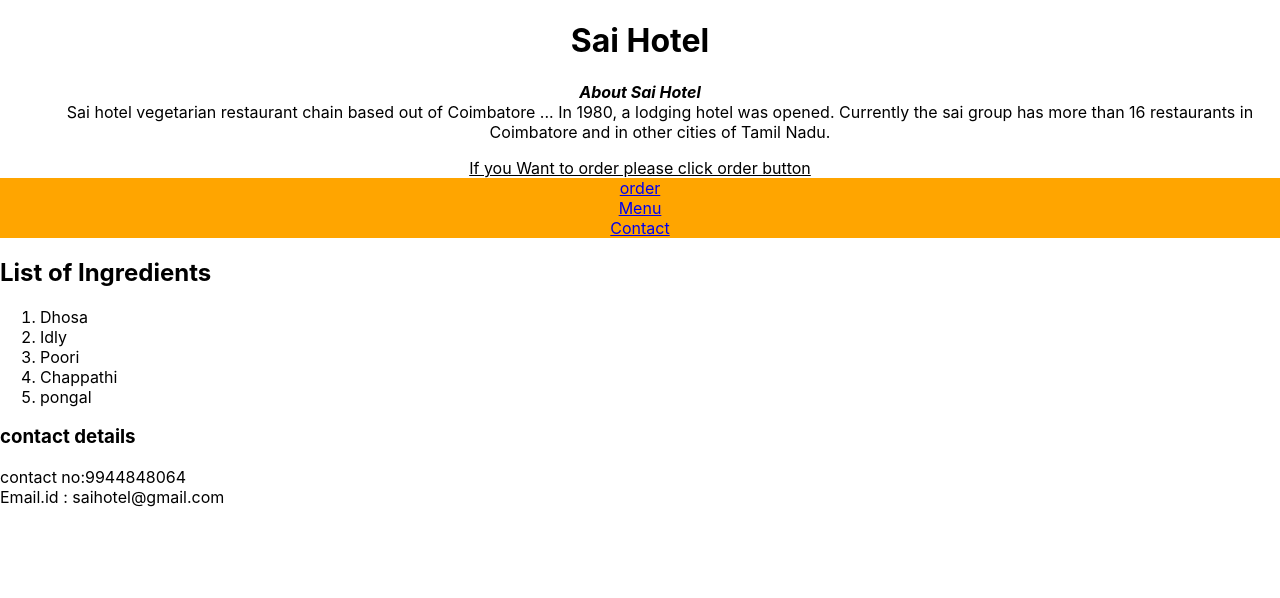
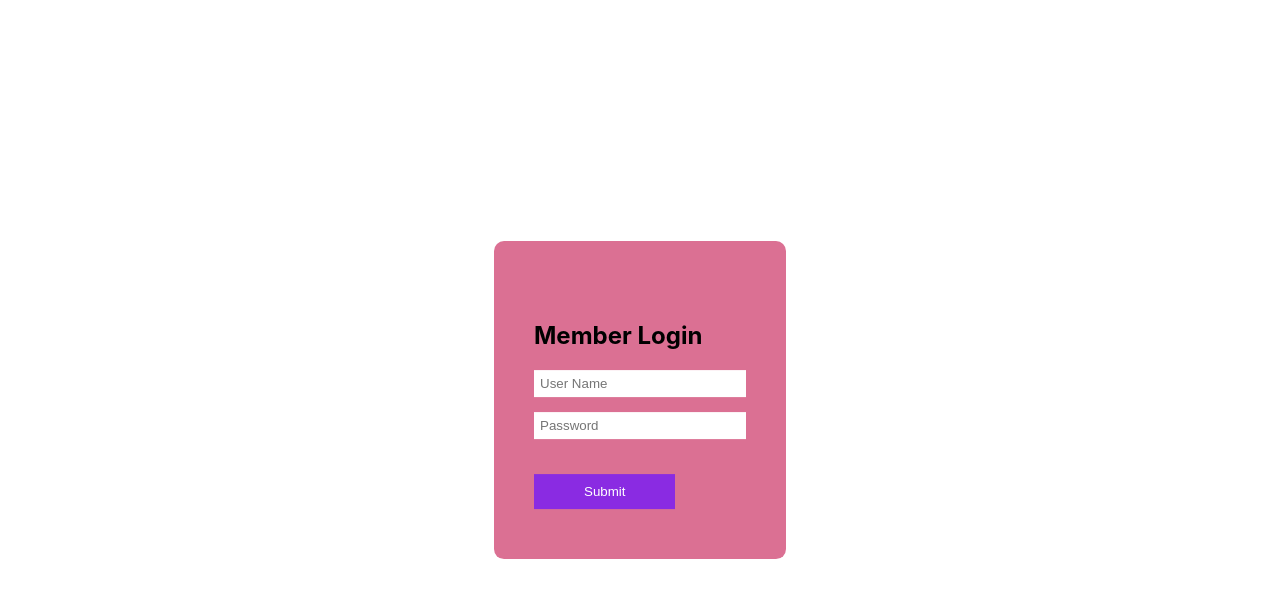
Before and after one commit to Keerthanabas/welcome-react, a React (Create React App) app: page / in a window 1280 px wide. Shown: the top 598 px of the page. Built offline with nearby package versions, Linux system fonts and the light colour scheme.

Commit message:
11.9.23 task of Login page

```diff
--- /dev/null
+++ b/public/login.html
@@ -0,0 +1,47 @@
+<html>
+    <head>
+        <title>Login</title>
+        <style>
+            body{
+                margin: 0;
+                padding:0;
+            }
+            .container{
+                top: 50%;
+                left:50%;
+                position: absolute;
+                transform: translate(-50%,-50%);
+            }
+            .card{
+                padding: 60px 40px 50px 40px;
+                background: pink;
+                border-radius: 10px;
+            }
+            #name{
+                width: 200px;
+                border:pink;
+                padding:6px;
+                margin-bottom: 15px;
+                color: black;
+            }
+            #button{
+                border: 20px;
+                padding: 10px 20px;
+                background-color: blueviolet;
+                color: black;
+                margin-top: 10px;
+            }
+        </style>
+    </head>
+    <body>
+      <div className = "container">
+        <div className = "card">
+         <input type = "text" placeholder="User Name"><br>
+          <input type = "password" placeholder="Password"><br>
+            <a href = "#">Forget password?</a><br>
+             <input type="submit" value="Submit" >
+
+              </div>
+            </div>
+         </body>
+     </html>
--- a/src/App.js
+++ b/src/App.js
@@ -8,9 +8,12 @@ import './App.css';
 // import ClickButton from './class.js'
 // import ParentClass from './parentclass';
 // import ChildClass from './childclass'
-import Swiggy from './swiggy';
-import Menu from './menu';
-import Contact from './contact';
+// import Swiggy from './swiggy';
+// import Menu from './menu';
+// import Contact from './contact';
+import Login from './login';
+import "./login.css";
+
 
 // function App() {
 //  let numbers = "4227"
@@ -46,9 +49,7 @@ import Contact from './contact';
 const App = () => {
   return (
     <>
-      <Swiggy />
-      <Menu />
-      <Contact />
+      <Login />
     </>
   );
 };
--- /dev/null
+++ b/src/login.css
@@ -0,0 +1,26 @@
+
+
+.styles{
+    top: 50%;
+    left:50%;
+    position:absolute ;
+    transform: translate(-50%,-50%);
+    padding: 60px 40px 50px 40px;
+    background: palevioletred;
+    border-radius: 10px;
+}
+#name{
+    width:200px;
+    border:pink;
+    padding:6px;
+    margin-bottom: 15px;
+    color: black;
+}
+#button{
+    border: 100px;
+    padding: 10px 50px;
+    background-color: blueviolet;
+    color: white;
+    margin-top: 20px;
+
+}
--- /dev/null
+++ b/src/login.js
@@ -0,0 +1,26 @@
+import React from 'react'
+import "./login.css";
+
+
+const Login = () => {
+    return (
+        <div className = "login">
+
+        <body>
+
+        <div className = "styles">
+
+        <h2>Member Login</h2>
+
+        <input type = "text" placeholder="User Name" id = "name"/><br></br>
+        <input type = "password" placeholder="Password" id = "name"/><br></br>
+        <input type = "submit" value = "Submit" id = "button"/>
+
+
+        </div>
+        </body>
+        </div>
+
+        ) ;
+    };
+     export default Login;
--- a/src/menu.js
+++ b/src/menu.js
@@ -20,4 +20,3 @@ const Menu = () => {
 
     )
 }
-export default Menu
--- a/src/styles.css
+++ /dev/null
@@ -1,3 +0,0 @@
-.styles{
-    background-color:orange
-}
```
